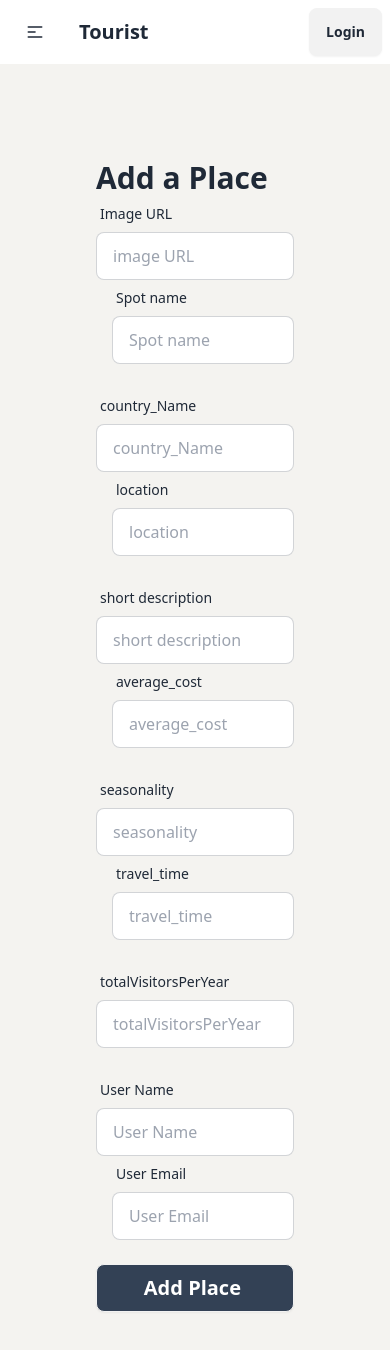
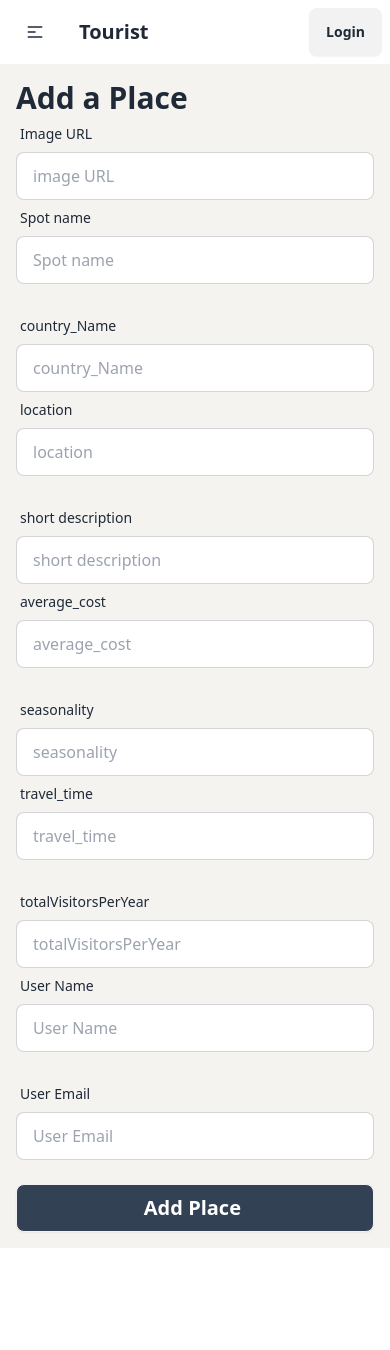
Before and after one commit to TauhidOSD/Tourism-client-public, a React (Vite) app: page /AddTourist in a window 390 px wide. Shown: the top 1350 px of the page. After the commit the page ends 1248 px from the top, so only its background shows below. Built offline with nearby package versions, Linux system fonts and the light colour scheme.

Commit message:
form responsive for all device

```diff
--- a/src/Components/Root/AddTourist/AddTourist.jsx
+++ b/src/Components/Root/AddTourist/AddTourist.jsx
@@ -34,7 +34,7 @@
   };
 
   return (
-    <div className="bg-[#F4F3F0] p-24">
+    <div className="bg-[#F4F3F0] p-4 md:p-24">
       <h2 className="text-3xl font-extrabold">Add a Place</h2>
       <form onSubmit={handleAddPlace}>
         {/*image and sportName */}
@@ -53,7 +53,7 @@
               />
             </label>
           </div>
-          <div className="form-control md:w-1/2 ml-4">
+          <div className="form-control md:w-1/2 md:ml-4">
             <label className="label">
               <span className="label-text">Spot name</span>
             </label>
@@ -84,7 +84,7 @@
               />
             </label>
           </div>
-          <div className="form-control md:w-1/2 ml-4">
+          <div className="form-control md:w-1/2 md:ml-4">
             <label className="label">
               <span className="label-text">location</span>
             </label>
@@ -115,7 +115,7 @@
               />
             </label>
           </div>
-          <div className="form-control md:w-1/2 ml-4">
+          <div className="form-control md:w-1/2 md:ml-4">
             <label className="label">
               <span className="label-text">average_cost</span>
             </label>
@@ -146,7 +146,7 @@
               />
             </label>
           </div>
-          <div className="form-control md:w-1/2 ml-4">
+          <div className="form-control md:w-1/2 md:ml-4">
             <label className="label">
               <span className="label-text">travel_time</span>
             </label>
@@ -177,11 +177,7 @@
               />
             </label>
           </div>
-
-        </div>
-        {/* userName and sportName */}
-        <div className="md:flex mb-6">
-          <div className="form-control md:w-1/2">
+          <div className="form-control md:w-1/2 md:ml-4">
             <label className="label">
               <span className="label-text">User Name</span>
             </label>
@@ -195,7 +191,12 @@
               />
             </label>
           </div>
-          <div className="form-control md:w-1/2 ml-4">
+
+        </div>
+        {/* userName and sportName */}
+        <div className="md:flex mb-6">
+
+          <div className="form-control md:w-full ">
             <label className="label">
               <span className="label-text">User Email</span>
             </label>
```
